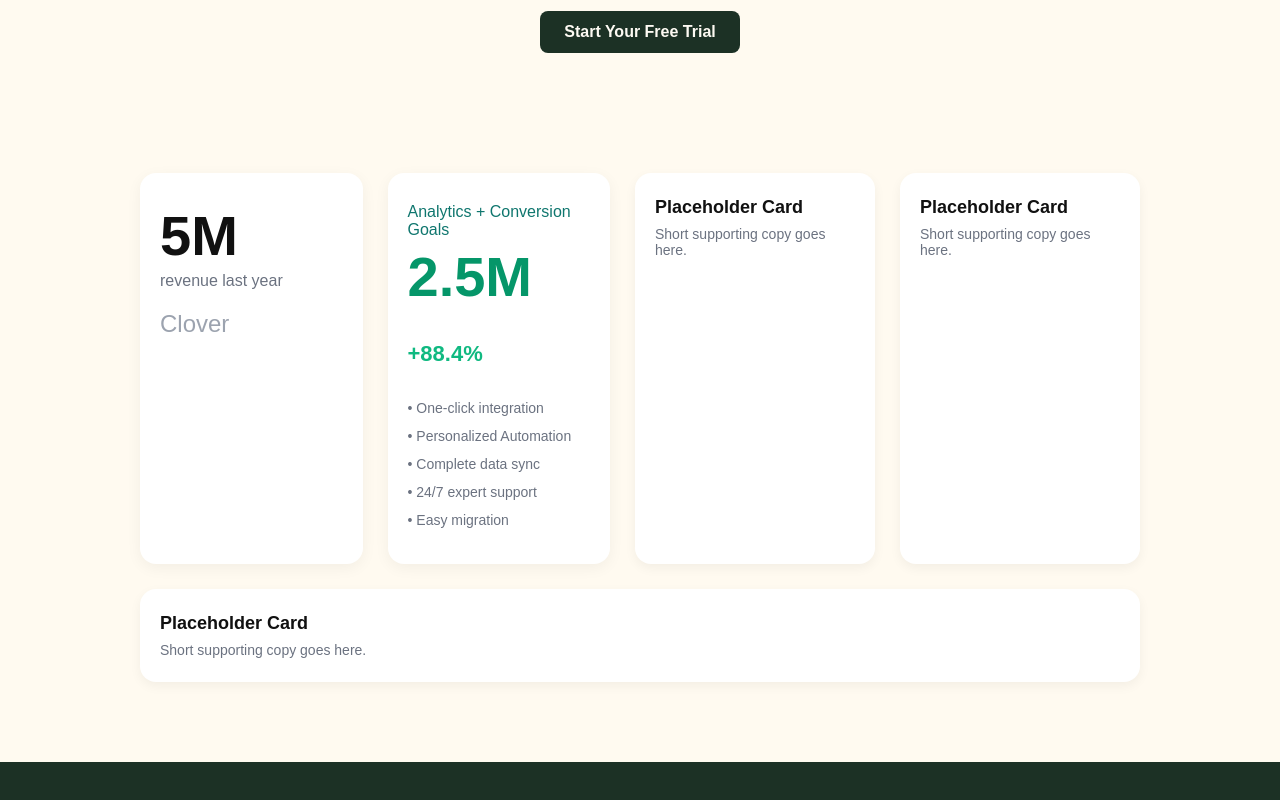
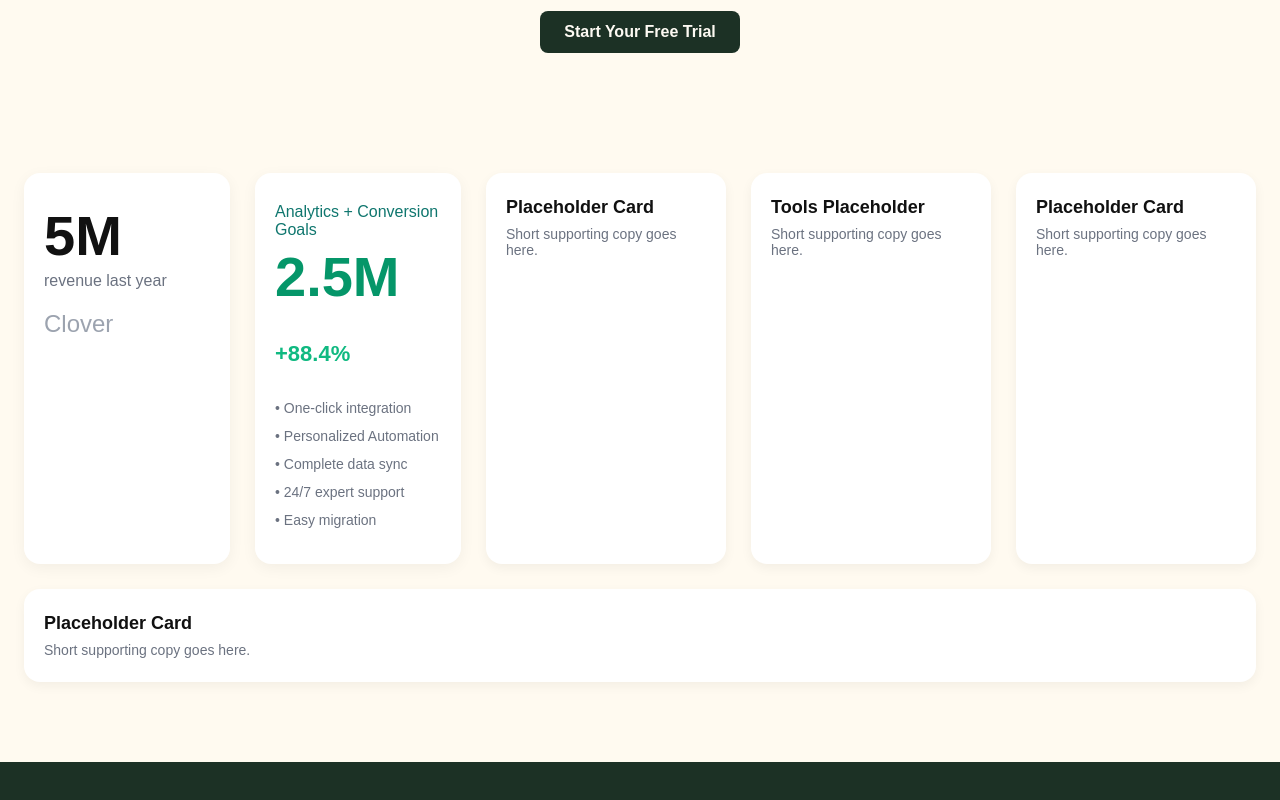
Before and after one commit to gmajors1326/the-calm-content-companion, a Next.js app: page / in a window 1280 px wide. Shown: the part 330-1130 px from the top of the page. Built offline with nearby package versions, Linux system fonts and the light colour scheme; a web font is replaced by a local one.

Commit message:
Add tools placeholder card

```diff
--- a/app/page.tsx
+++ b/app/page.tsx
@@ -62,7 +62,7 @@ export default function PromotoLandingPage() {
         </div>
 
         {/* Placeholder for image/stats block below hero text, structured similarly to image */}
-        <div style={{ marginTop: '120px', display: 'flex', justifyContent: 'center', gap: '25px', maxWidth: '1000px', margin: '120px auto 0 auto', flexWrap: 'wrap' }}>
+        <div style={{ marginTop: '120px', display: 'flex', justifyContent: 'center', gap: '25px', maxWidth: '1300px', margin: '120px auto 0 auto', flexWrap: 'wrap' }}>
             <div style={{ flex: 1, backgroundColor: '#fff', padding: '30px 20px', borderRadius: '16px', boxShadow: '0 4px 15px rgba(0,0,0,0.05)', textAlign: 'left' }}>
                 <p style={{ fontSize: '56px', fontWeight: '700', color: '#111', margin: 0 }}>5M</p>
                 <p style={{ fontSize: '16px', color: '#6b7280', margin: '4px 0 0 0' }}>revenue last year</p>
@@ -84,6 +84,10 @@ export default function PromotoLandingPage() {
             </div>
             <div style={{ flex: 1, minWidth: '240px', backgroundColor: '#fff', padding: '24px 20px', borderRadius: '16px', boxShadow: '0 4px 12px rgba(0,0,0,0.05)', textAlign: 'left' }}>
                 <p style={{ fontSize: '18px', fontWeight: '600', color: '#111', margin: 0 }}>Placeholder Card</p>
+                <p style={{ fontSize: '14px', color: '#6b7280', margin: '8px 0 0 0' }}>Short supporting copy goes here.</p>
+            </div>
+            <div style={{ flex: 1, minWidth: '240px', backgroundColor: '#fff', padding: '24px 20px', borderRadius: '16px', boxShadow: '0 4px 12px rgba(0,0,0,0.05)', textAlign: 'left' }}>
+                <p style={{ fontSize: '18px', fontWeight: '600', color: '#111', margin: 0 }}>Tools Placeholder</p>
                 <p style={{ fontSize: '14px', color: '#6b7280', margin: '8px 0 0 0' }}>Short supporting copy goes here.</p>
             </div>
             <div style={{ flex: 1, minWidth: '240px', backgroundColor: '#fff', padding: '24px 20px', borderRadius: '16px', boxShadow: '0 4px 12px rgba(0,0,0,0.05)', textAlign: 'left' }}>
```
